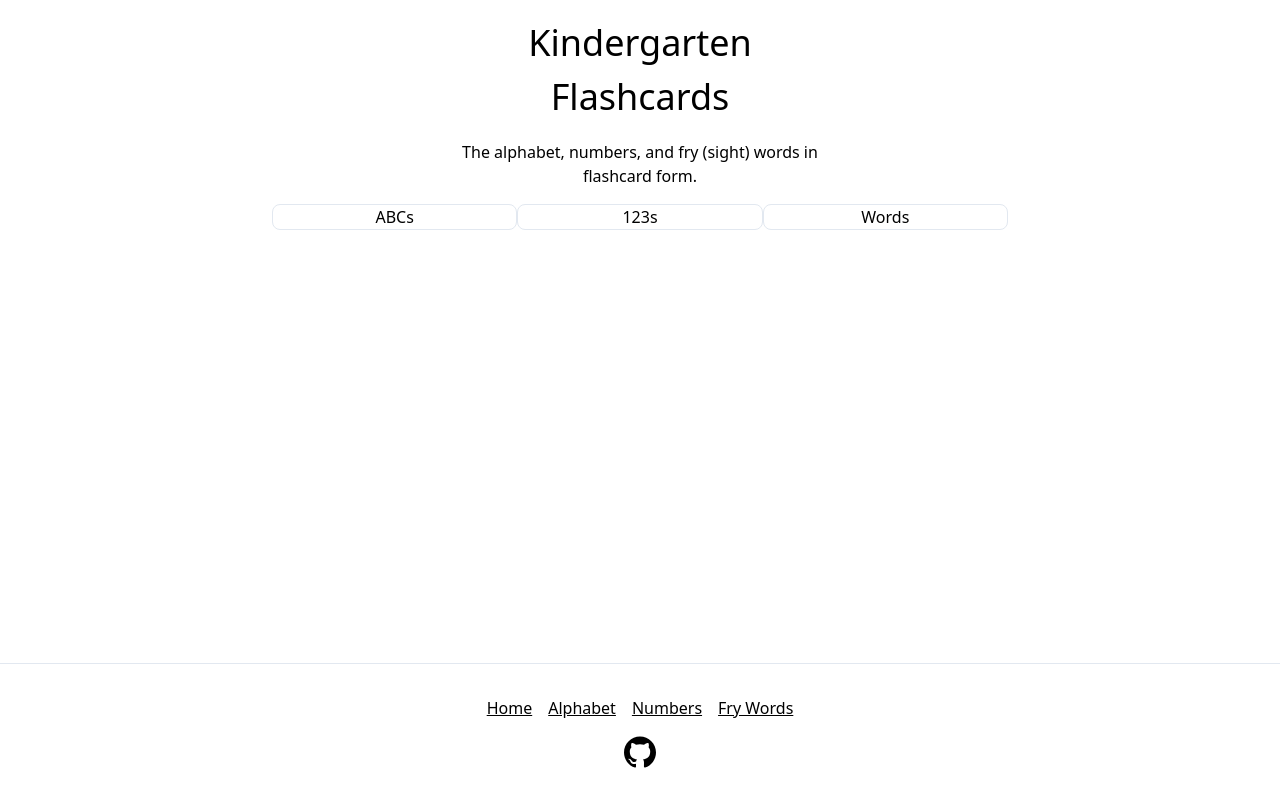
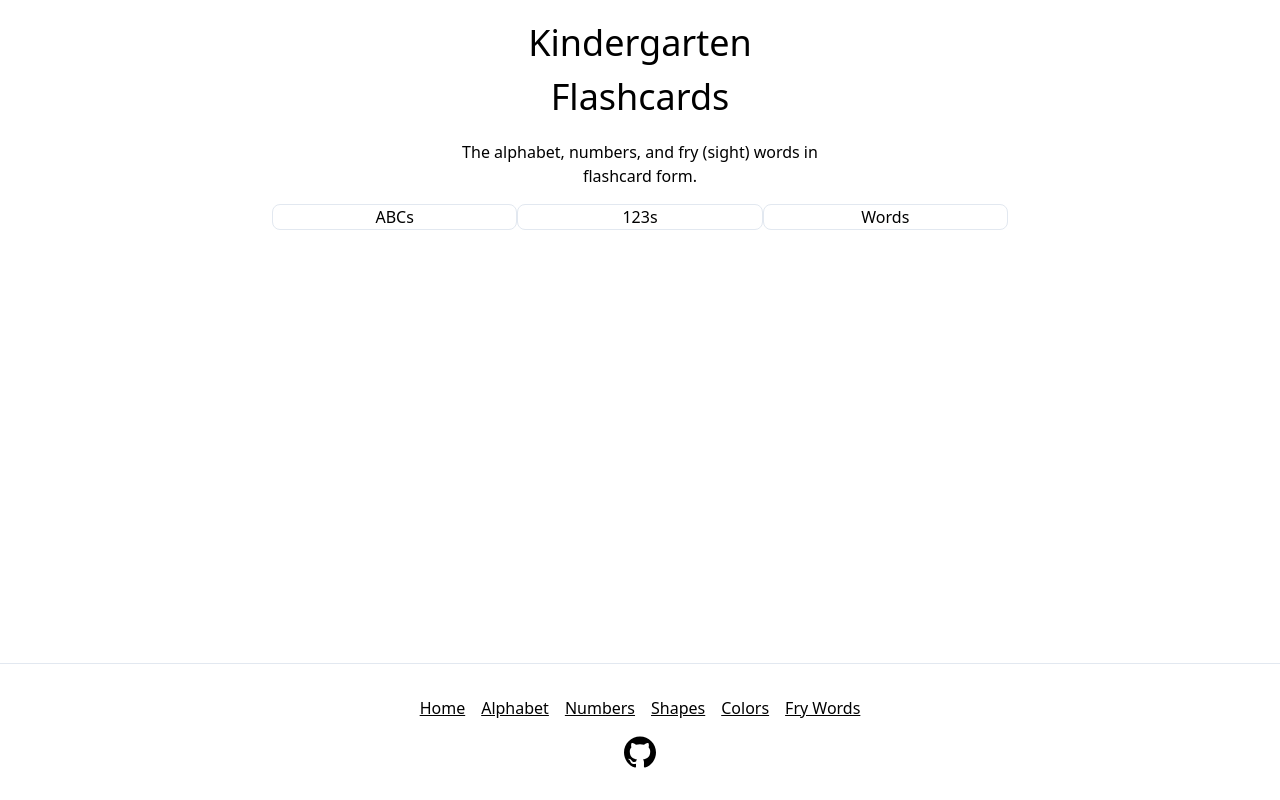
Before and after one commit to gregrickaby/preschool-flashcards, a Next.js app: page / in a window 1280 px wide. Built offline with nearby package versions, Linux system fonts and the light colour scheme.

Commit message:
add shapes and colors

```diff
--- a/components/Footer.js
+++ b/components/Footer.js
@@ -24,6 +24,16 @@ const Footer = () => (
             </Link>
           </li>
           <li>
+            <Link href="/shapes">
+              <a className="underline">Shapes</a>
+            </Link>
+          </li>
+          <li>
+            <Link href="/colors">
+              <a className="underline">Colors</a>
+            </Link>
+          </li>
+          <li>
             <Link href="/fry-words">
               <a className="underline">Fry Words</a>
             </Link>
```
